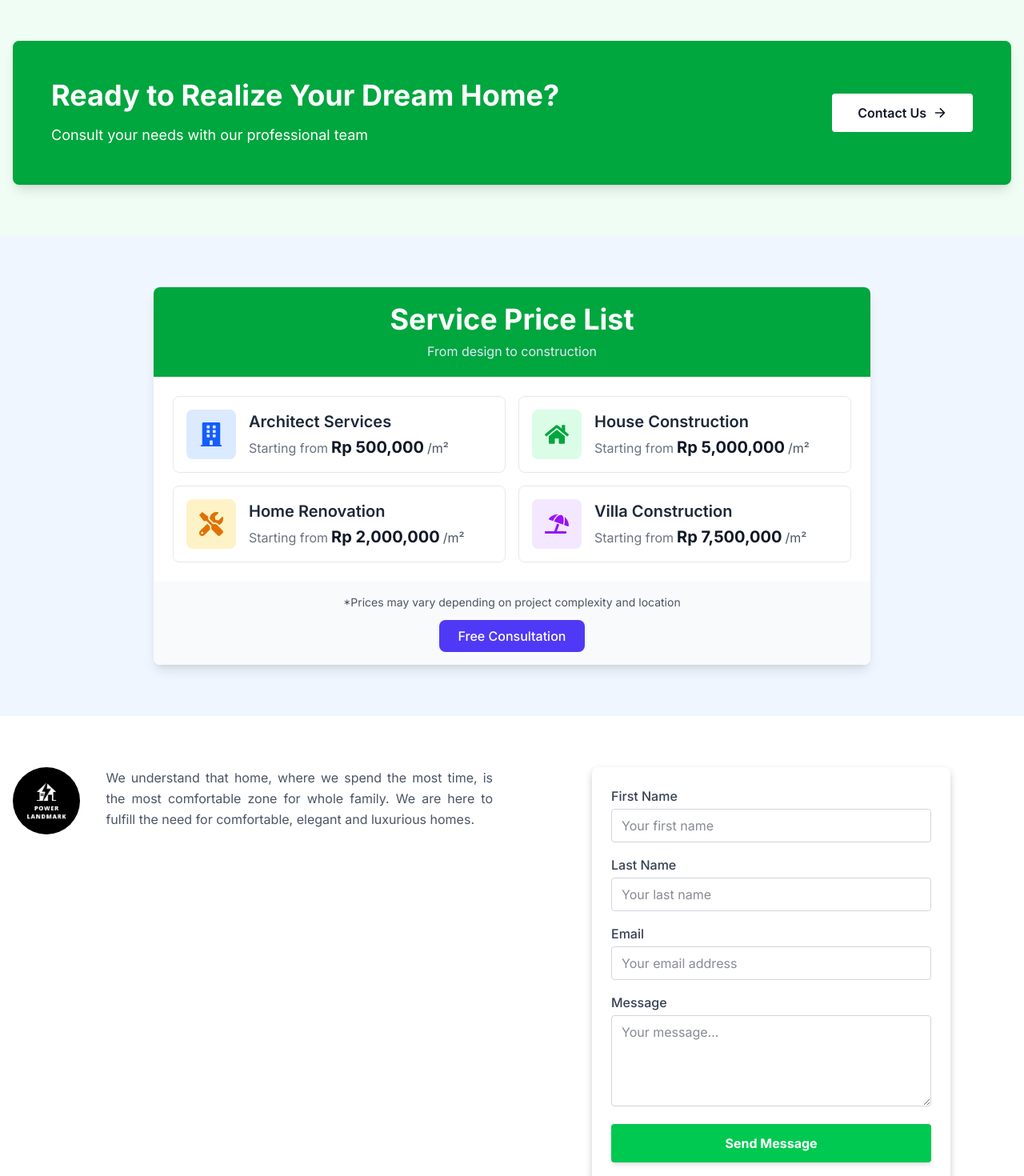
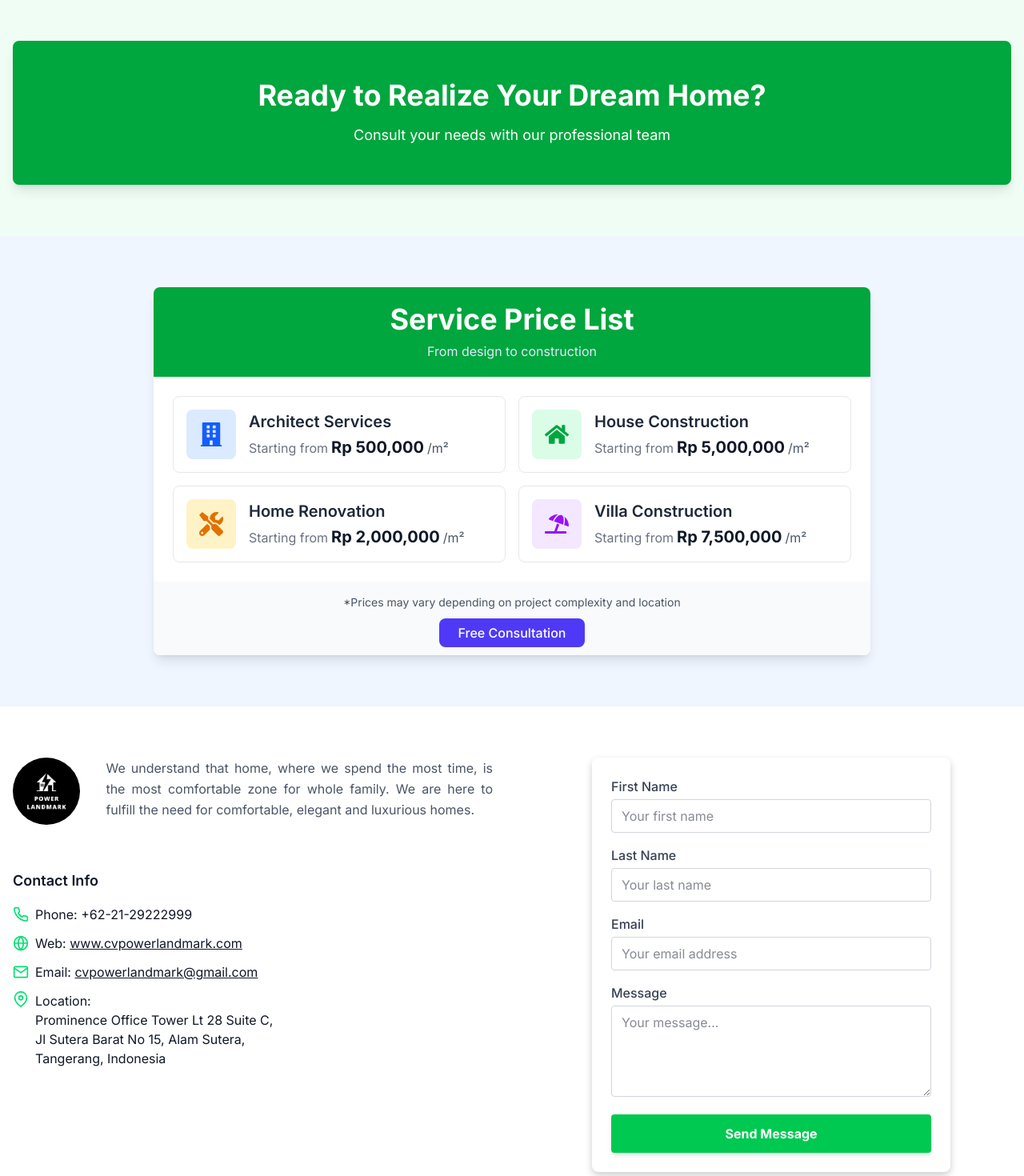
Before and after one commit to NeoCode29/Company-Profile-Power-Landmark, a Next.js app: page /service in a window 1280 px wide. Shown: the part 2180-3650 px from the top of the page at 80% size. Built offline with nearby package versions, Linux system fonts and the light colour scheme.

Commit message:
perbaikan service dan about

```diff
--- a/src/components/Footer.tsx
+++ b/src/components/Footer.tsx
@@ -1,32 +1,120 @@
-import Image from 'next/image'
-import Link from 'next/link'
-import ContactForm from './ContactForm'
+// import Image from 'next/image'
+// import Link from 'next/link'
+// import ContactForm from './ContactForm'
+
+// const Footer = () => {
+//   return (
+//     <footer className="bg-white text-gray-900 py-16">
+//       <div className="container mx-auto px-4">
+//         <div className="grid grid-cols-1 md:grid-cols-2 gap-12 mb-8">
+//           {/* Company Info */}
+//           <div className='flex gap-8'>
+//             <Link href="/" className="inline-block mb-2 ">
+//               <Image
+//                 src="/images/logo.jpg"
+//                 alt="Power Landmark"
+//                 width={240}
+//                 height={240}
+//                 className="rounded-full w-60 overflow-hidden "
+//               />
+//             </Link>
+
+//             <p className="text-gray-600 mb-8 leading-relaxed max-w-lg text-justify">
+//               We understand that home, where we spend the most time, is the most comfortable zone for whole family. We are here to fulfill the need for comfortable, elegant and luxurious homes.
+//             </p>
+//           </div>
+
+//           {/* Contact Info */}
+
+//           <div className='justify-items-center'>
+//             <ContactForm/>
+//           </div>
+//         </div>
+
+//         {/* Footer Bottom */}
+//         <div className="border-t border-gray-200 pt-8 text-center text-gray-600">
+//           <p>
+//             &copy; {new Date().getFullYear()} <Link href="/" className="text-gray-900 hover:text-green-400 transition-colors">Power Landmark</Link>. All rights reserved.
+//           </p>
+//         </div>
+//       </div>
+//     </footer>
+//   )
+// }
+
+// export default Footer
+"use client";
+import Image from 'next/image';
+import Link from 'next/link';
+import { usePathname } from 'next/navigation';
+import { FiPhone, FiGlobe, FiMail, FiMapPin } from 'react-icons/fi';
+import ContactForm from './ContactForm';
 
 const Footer = () => {
+  const pathname = usePathname();
+  const isAboutPage = pathname === '/about';
+
   return (
     <footer className="bg-white text-gray-900 py-16">
       <div className="container mx-auto px-4">
         <div className="grid grid-cols-1 md:grid-cols-2 gap-12 mb-8">
-          {/* Company Info */}
-          <div className='flex gap-8'>
-            <Link href="/" className="inline-block mb-2 ">
+          {/* Company Info & Additional Contact Information */}
+          <div className="flex flex-col gap-8">
+            <div className="flex gap-8">
+              <Link href="/" className="inline-block mb-2">
                 <Image
                   src="/images/logo.jpg"
                   alt="Power Landmark"
                   width={240}
                   height={240}
-                className="rounded-full w-60 overflow-hidden "
+                  className="rounded-full w-60 overflow-hidden"
                 />
               </Link>
-
-            <p className="text-gray-600 mb-8 leading-relaxed max-w-lg text-justify">
+              <p className="text-gray-600 leading-relaxed max-w-lg text-justify">
                 We understand that home, where we spend the most time, is the most comfortable zone for whole family. We are here to fulfill the need for comfortable, elegant and luxurious homes.
               </p>
             </div>
 
-          {/* Contact Info */}
+            {/* Tampilkan informasi kontak tambahan jika bukan halaman /about */}
+            {!isAboutPage && (
+              <div className="mt-4">
+                <h3 className="text-lg font-semibold mb-4">Contact Info</h3>
+                <div className="space-y-3">
+                  <div className="flex items-center space-x-2">
+                    <FiPhone className="text-green-400" size={20} />
+                    <span>Phone: +62-21-29222999</span>
+                  </div>
+                  <div className="flex items-center space-x-2">
+                    <FiGlobe className="text-green-400" size={20} />
+                    <span>
+                      Web: <Link href="https://www.cvpowerlandmark.com" className="underline">www.cvpowerlandmark.com</Link>
+                    </span>
+                  </div>
+                  <div className="flex items-center space-x-2">
+                    <FiMail className="text-green-400" size={20} />
+                    <span>
+                      Email: <Link href="mailto:cvpowerlandmark@gmail.com" className="underline">cvpowerlandmark@gmail.com</Link>
+                    </span>
+                  </div>
+                  <div className="flex items-start space-x-2">
+                    <FiMapPin className="text-green-400" size={20} />
+                    <span>
+                      Location:
+                      <br />
+                      Prominence Office Tower Lt 28 Suite C,
+                      <br />
+                      Jl Sutera Barat No 15, Alam Sutera,
+                      <br />
+                      Tangerang, Indonesia
+                    </span>
+                  </div>
+                </div>
+              </div>
+            )}
+          </div>
 
-          <div className='justify-items-center'>
+          {/* Contact Form */}
+          <div className="justify-items-center">
             <ContactForm/>
           </div>
         </div>
@@ -34,12 +122,16 @@ const Footer = () => {
         {/* Footer Bottom */}
         <div className="border-t border-gray-200 pt-8 text-center text-gray-600">
           <p>
-            &copy; {new Date().getFullYear()} <Link href="/" className="text-gray-900 hover:text-green-400 transition-colors">Power Landmark</Link>. All rights reserved.
+            &copy; {new Date().getFullYear()}{" "}
+            <Link href="/" className="text-gray-900 hover:text-green-400 transition-colors">
+              Power Landmark
+            </Link>
+            . All rights reserved.
           </p>
         </div>
       </div>
     </footer>
-  )
-}
+  );
+};
 
-export default Footer
+export default Footer;
--- a/src/components/PriceListCard.tsx
+++ b/src/components/PriceListCard.tsx
@@ -63,10 +63,10 @@ const PriceListCard: React.FC = () => {
                 {service.name}
               </h3>
               <div className="flex items-baseline mt-1">
-                <span className="text-sm md:text-base text-gray-500">
+                <span className="text-[12px] md:text-base text-gray-500">
                   Starting from
                 </span>
-                <span className="ml-1 text-lg md:text-xl font-bold text-gray-900">
+                <span className="ml-1 text-[12px] md:text-xl font-bold text-gray-900">
                   Rp {service.price}
                 </span>
                 <span className="ml-1 text-gray-600 text-sm md:text-base">
@@ -94,12 +94,12 @@ const PriceListCard: React.FC = () => {
       </div>
 
       <div className="bg-gray-50 px-6 py-4 text-center">
-        <p className="text-gray-600 text-xs md:text-sm">
+        <p className="text-gray-600 text-xs md:text-sm mb-4">
           *Prices may vary depending on project complexity and location
         </p>
-        <button className="mt-3 px-6 py-2 bg-indigo-600 text-white font-medium rounded-lg hover:bg-indigo-700 transition-colors duration-300 text-sm md:text-base">
+        <a href='https://wa.me/+622129222999' className="mt-8 px-6 py-2 bg-indigo-600 text-white font-medium rounded-lg hover:bg-indigo-700 transition-colors duration-300 text-sm md:text-base ">
           Free Consultation
-        </button>
+        </a>
       </div>
     </div>
   );
--- a/src/components/Service.tsx
+++ b/src/components/Service.tsx
@@ -1,7 +1,4 @@
 import React from 'react';
-import {
-  IoArrowForwardOutline,
-} from 'react-icons/io5';
 import ServiceCard from './ServiceCard';
 import PriceListCard from './PriceListCard';
 
@@ -11,7 +8,7 @@ const Service: React.FC = () => {
       <main>
         <article>
           {/* Hero Section */}
-          <section className="bg-gray-100 py-24 lg:pt-56">
+          <section className="bg-gray-100 py-24 pt-48 lg:pt-56">
             <div className="container mx-auto px-4">
               <div className="text-center max-w-4xl mx-auto">
                 <h1 className="text-3xl md:text-4xl lg:text-5xl font-bold text-gray-900 mb-6">
@@ -127,8 +124,8 @@ const Service: React.FC = () => {
           {/* CTA Section */}
           <section className="py-16 bg-green-50">
             <div className="container mx-auto px-4">
-              <div className="bg-green-600 rounded-lg shadow-lg p-8 md:p-12 flex flex-col md:flex-row items-center justify-between gap-8">
-                <div className="text-center md:text-left">
+              <div className="bg-green-600 rounded-lg shadow-lg p-8 md:p-12 flex flex-col items-center justify-center gap-8">
+                <div className="text-center">
                   <h2 className="text-2xl md:text-3xl lg:text-4xl font-bold text-white mb-4">
                     Ready to Realize Your Dream Home?
                   </h2>
@@ -136,13 +133,6 @@ const Service: React.FC = () => {
                     Consult your needs with our professional team
                   </p>
                 </div>
-                <a
-                  href="https://wa.me/+622129222999"
-                  className="bg-white text-gray-900 px-8 py-3 rounded font-semibold flex items-center gap-2 hover:bg-gray-900 hover:text-white transition-colors duration-300"
-                >
-                  <span>Contact Us</span>
-                  <IoArrowForwardOutline size={18} />
-                </a>
               </div>
             </div>
           </section>
```
Lines whose indentation alone changed are shown as unchanged.
